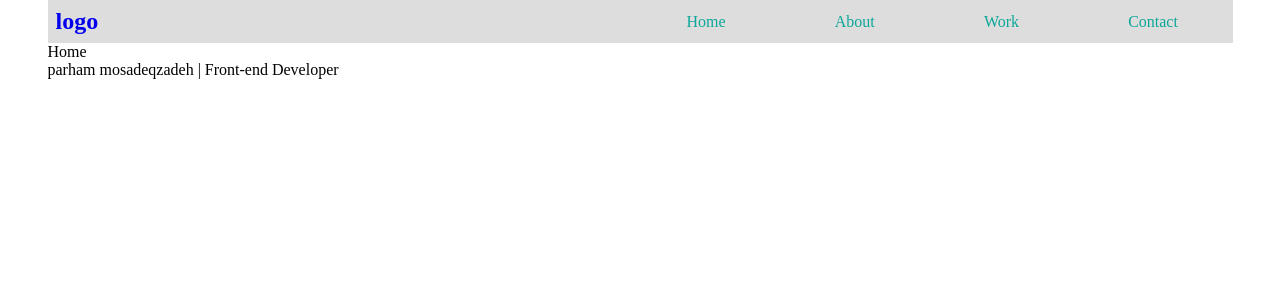
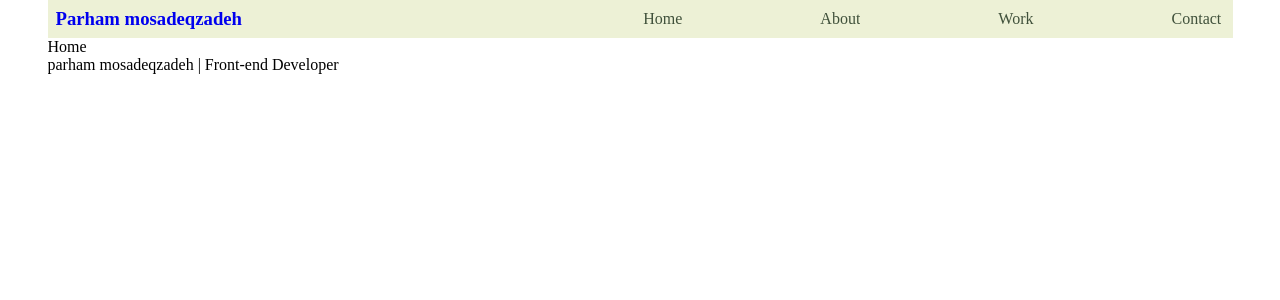
Before and after one commit to parham-mosadeq/parham-resume-tsx, a Next.js app: page / in a window 1280 px wide. Shown: the top 300 px of the page. Built offline with nearby package versions, Linux system fonts and the light colour scheme.

Commit message:
add colors

```diff
--- a/src/app/globals.css
+++ b/src/app/globals.css
@@ -4,6 +4,10 @@
   --smallLapTop: 769px;
   --desktop: 1025px;
   --tv: 1201px;
+  --main-color:#EDF1D6;
+  --second-color:#9DC08B;
+  --third-color:#609966;
+  --fourth-color:#40513B;
 }
 *,
 ::after,
--- a/src/components/Layout/Navbar.tsx
+++ b/src/components/Layout/Navbar.tsx
@@ -27,9 +27,11 @@ export default function Navbar() {
     <nav className={styles.container}>
       {/* logo */}
       <div>
-        <h1>
-          <Link href={'/'}>logo</Link>
-        </h1>
+        <h3 className={styles.logo}>
+          <Link href={'/'}>
+            <span>P</span>arham mosadeqzadeh
+          </Link>
+        </h3>
       </div>
       {/* logo */}
 
--- a/src/styles/navbar.module.css
+++ b/src/styles/navbar.module.css
@@ -4,7 +4,7 @@
   align-items: center;
   height: 100%;
   width: 100%;
-  background-color: rgb(221, 221, 221);
+  background-color: var(--main-color);
   padding: 0.5rem;
   /* position: relative; */
 }
@@ -22,7 +22,7 @@
   bottom: 0;
   top: 0;
   right: 0;
-  background: #000;
+  background: var(--main-color);
   width: 50%;
   height: 100vh;
   text-align: center;
@@ -42,26 +42,32 @@
 .navItemsContainer a {
   text-transform: capitalize;
   font-size: bold;
-  color: rgb(11, 167, 154);
+  color: var(--fourth-color);
 }
 .btn {
   position: absolute;
   font-size: 25px;
   cursor: pointer;
   padding: 0;
-  top: 10px;
+  top: 5px;
   right: 10px;
   /* bottom: 0; */
   margin: 0;
   z-index: 100;
-  color: blue;
+  color: var(--third-color);
+}
+
+.logo {
+  font-weight: bolder;
+  color: var(--fourth-color);
 }
 
 @media screen and (min-width: 769px) {
   .navItemsContainer {
     display: flex;
     flex-direction: row;
-    justify-content: space-around;
+    justify-content: space-between;
+    padding: 0 0.2rem;
     gap: 1rem;
     height: 50%;
     background-color: transparent;
@@ -70,7 +76,6 @@
     top: 0;
     right: 0;
     text-align: center;
-    /* max-width: var(--mobile); */
   }
 
   .navItemsContainer li {
```
